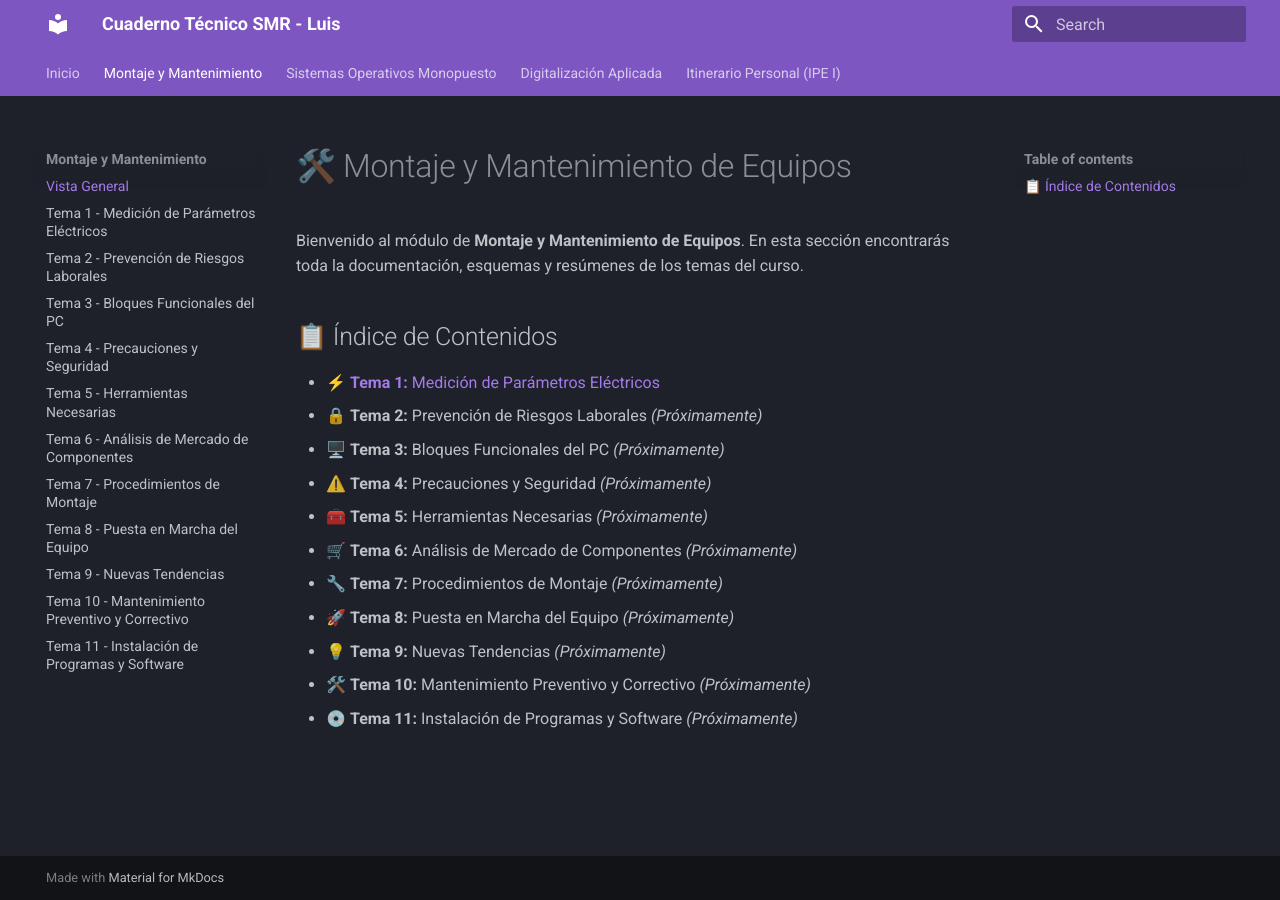
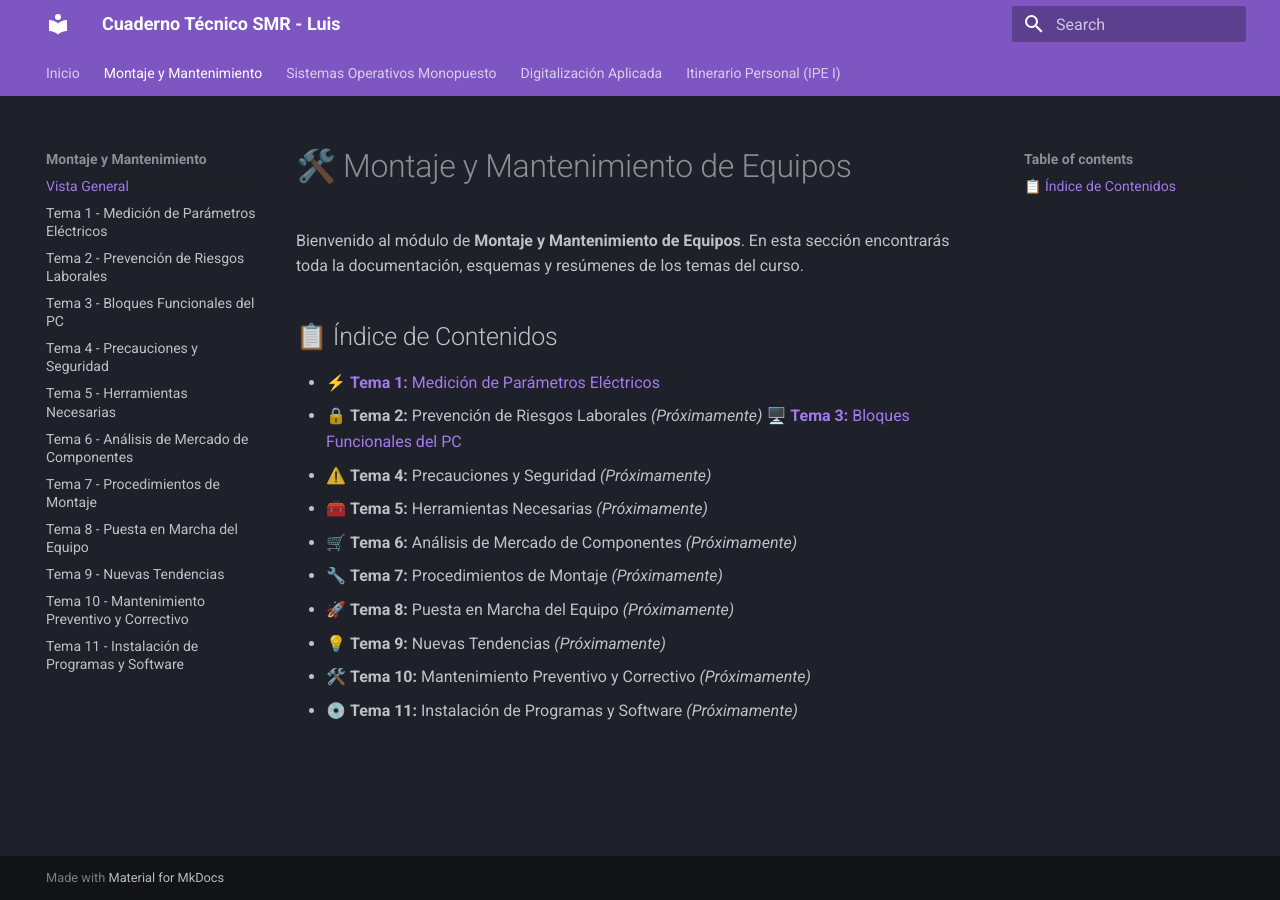
Before and after one commit to Beamspark/SMR-Apuntes, an MkDocs documentation site: the page built from docs/montaje/index.md, in a window 1280 px wide. Built offline with MkDocs 1.6.1 and Material for MkDocs 9.7.7, drawn with Linux system fonts in a browser that asks for light colours.

Commit message:
Update index.md

```diff
--- a/docs/montaje/index.md
+++ b/docs/montaje/index.md
@@ -6,7 +6,7 @@
 
 - [⚡ **Tema 1:** Medición de Parámetros Eléctricos](tema-1.md)
 - 🔒 **Tema 2:** Prevención de Riesgos Laborales *(Próximamente)*
-- 🖥️ **Tema 3:** Bloques Funcionales del PC *(Próximamente)*
+[🖥️ **Tema 3:** Bloques Funcionales del PC](tema-3.md)
 - ⚠️ **Tema 4:** Precauciones y Seguridad *(Próximamente)*
 - 🧰 **Tema 5:** Herramientas Necesarias *(Próximamente)*
 - 🛒 **Tema 6:** Análisis de Mercado de Componentes *(Próximamente)*
```
